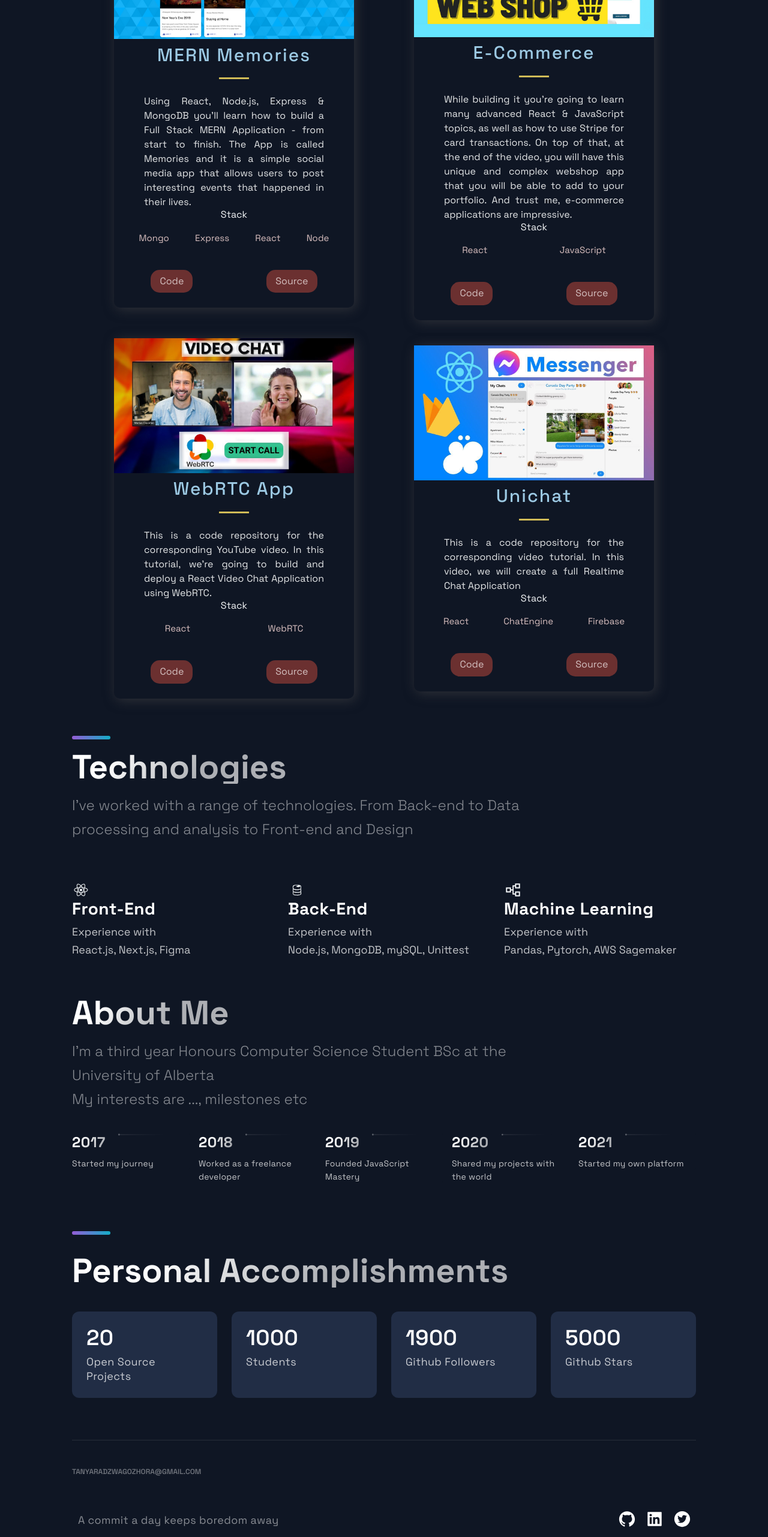
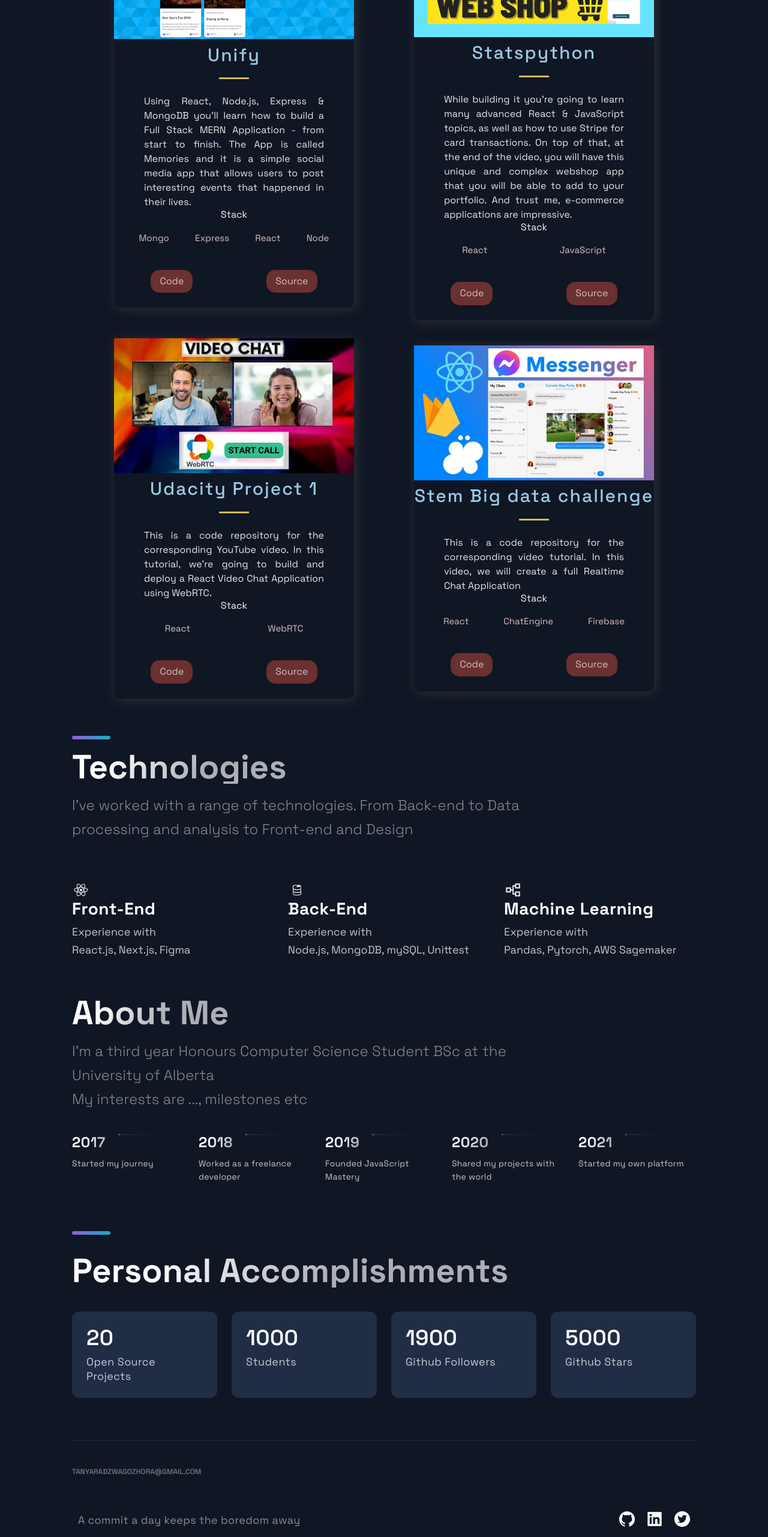
Before and after one commit to TanyaradzwaGozhora/web_portfolio, a Next.js app: page / in a window 1280 px wide. Shown: the part 998-3561 px from the top of the page at 60% size. Built offline with nearby package versions, Linux system fonts and the light colour scheme.

Commit message:
Minor changes

```diff
--- a/src/components/Footer/Footer.js
+++ b/src/components/Footer/Footer.js
@@ -14,7 +14,7 @@ const Footer = () => {
       </LinkList>
       <SocialIconsContainer>
         <CompanyContainer>
-          <Slogan>A commit a day keeps boredom away</Slogan>
+          <Slogan>A commit a day keeps the boredom away</Slogan>
         </CompanyContainer>
         <SocialContainer>
         <SocialIcons href="https://github.com/TanyaradzwaGozhora">
--- a/src/constants/constants.js
+++ b/src/constants/constants.js
@@ -1,6 +1,6 @@
 export const projects = [
   {
-    title: 'MERN Memories',
+    title: 'Unify',
     description: "Using React, Node.js, Express & MongoDB you'll learn how to build a Full Stack MERN Application - from start to finish. The App is called Memories and it is a simple social media app that allows users to post interesting events that happened in their lives.",
       image: '/images/1.png',
       tags: ['Mongo', 'Express', 'React', 'Node'],
@@ -9,7 +9,7 @@ export const projects = [
     id: 0,
   },
   {
-    title: 'E-Commerce',
+    title: 'Statspython',
     description:"While building it you're going to learn many advanced React & JavaScript topics, as well as how to use Stripe for card transactions. On top of that, at the end of the video, you will have this unique and complex webshop app that you will be able to add to your portfolio. And trust me, e-commerce applications are impressive.",
     image: '/images/2.png',
     tags: ['React', 'JavaScript'],
@@ -18,7 +18,7 @@ export const projects = [
     id: 1,
   },
   {
-    title: 'WebRTC App',
+    title: 'Udacity Project 1',
     description: "This is a code repository for the corresponding YouTube video. In this tutorial, we're going to build and deploy a React Video Chat Application using WebRTC.",
       image: '/images/3.jpg',
       tags: ['React', 'WebRTC'],
@@ -27,7 +27,7 @@ export const projects = [
     id: 2,
   },
   {
-    title: 'Unichat',
+    title: 'Stem Big data challenge',
     description: "This is a code repository for the corresponding video tutorial. In this video, we will create a full Realtime Chat Application",
     image: '/images/4.jpg',
     tags: ['React', 'ChatEngine', 'Firebase'],
```
